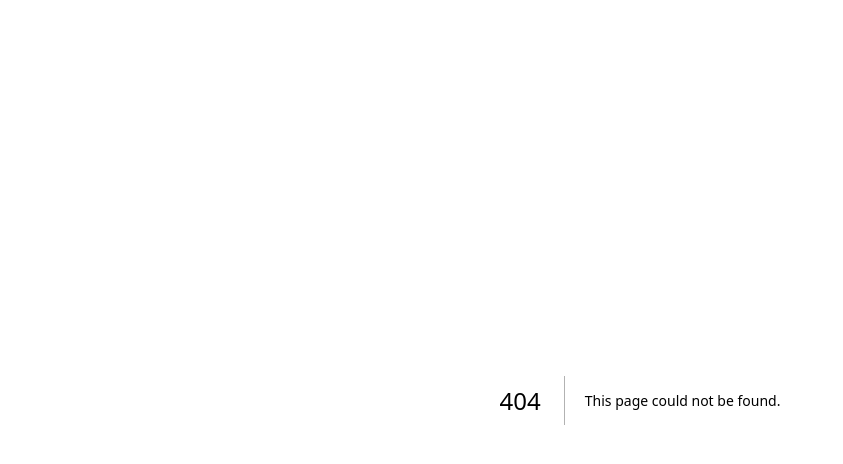
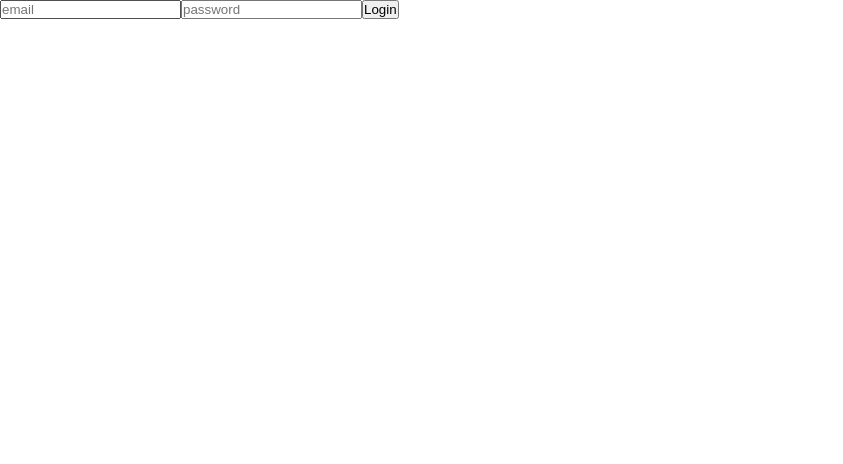
Before and after one commit to visy-ani/streamsaga, a Next.js app: page /login in a window 1280 px wide. Before the commit this address had no page. Shown: the top 464 px of the page, without its empty margins (0-843 px from the left). Built offline with nearby package versions, Linux system fonts and the light colour scheme.

Commit message:
Add Login page with form handling and authentication using NextAuth

```diff
--- /dev/null
+++ b/app/login/page.tsx
@@ -0,0 +1,53 @@
+"use client";
+
+import { FC } from "react";
+import { useState } from "react";
+import { signIn } from "next-auth/react";
+import { useRouter } from "next/navigation";
+
+const LoginPage: FC = () => {
+  const [form, setForm] = useState({ email: "", password: "" });
+  const router = useRouter();
+
+  const handleSubmit = async (e: React.FormEvent<HTMLFormElement>) => {
+    e.preventDefault();
+
+    const res = await signIn("credentials", {
+      email: form.email,
+      password: form.password,
+      redirect: false,
+    });
+
+    if (res?.error) {
+      alert("Invalid email or password");
+    } else {
+      router.push("/");
+    }
+  };
+
+  return (
+    <div>
+      <form onSubmit={handleSubmit}>
+        <input
+          type="email"
+          placeholder="email"
+          required
+          onChange={(event) => {
+            setForm({ ...form, email: event.target.value });
+          }}
+        />
+        <input
+          type="text"
+          placeholder="password"
+          required
+          onChange={(event) => {
+            setForm({ ...form, password: event.target.value });
+          }}
+        />
+        <button type="submit">Login</button>
+      </form>
+    </div>
+  );
+};
+
+export default LoginPage;
```
